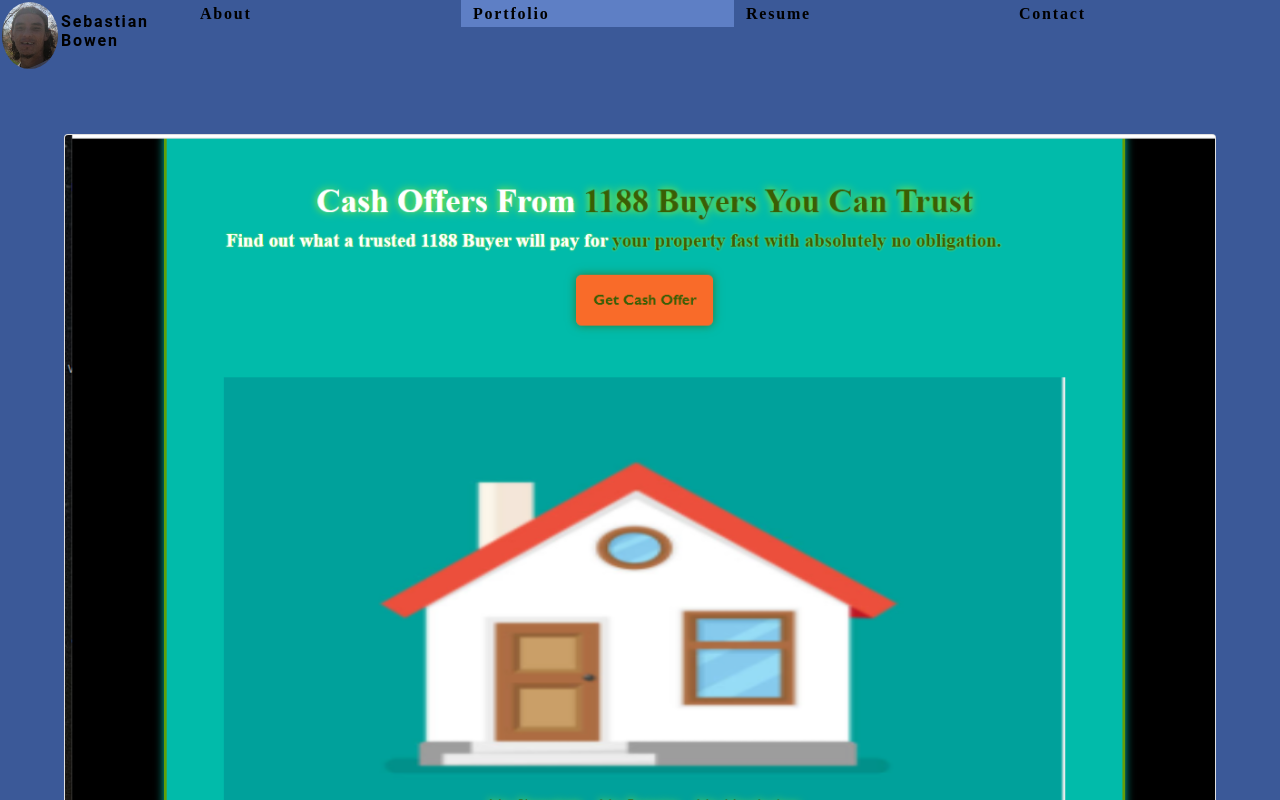
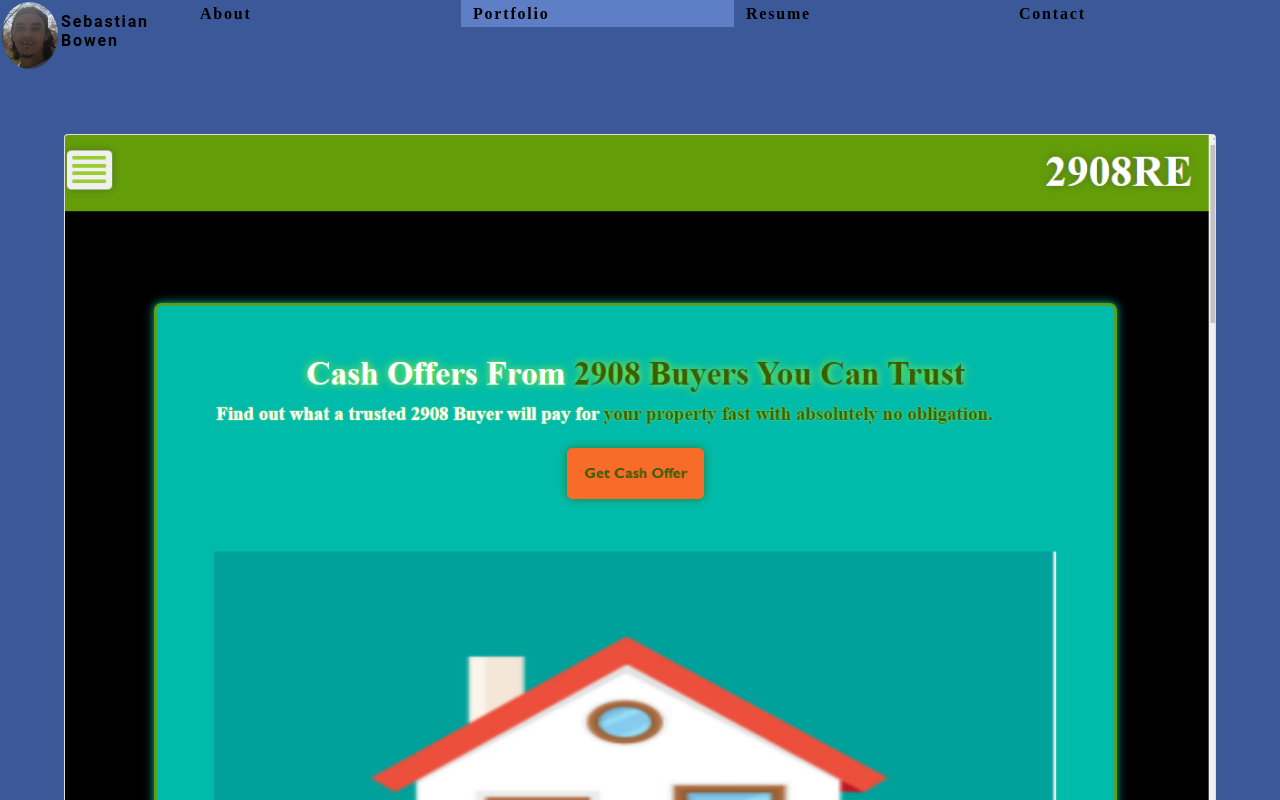
Before and after one commit to Sebastian2908-2007/sebastians-portfolio, a React (Create React App) app: page / in a window 1280 px wide. Both pictures are taken after a click on the element "Portfolio". Shown: the top 800 px of the page. Built offline with nearby package versions, Linux system fonts and the light colour scheme.

Commit message:
updated 1188 real estate section in profile to reflect new custom domain as well as changing the picture to a current one with the 2908 changes

```diff
--- a/src/components/Portfolio/index.js
+++ b/src/components/Portfolio/index.js
@@ -2,11 +2,11 @@ function Portfolio() {
     return(
         <section className="d-flex flex-column justify-content-center">
 <div className="card">
-  <img className="card-img-top"   src={require('../../assets/images/1188.png')} alt="1188 RE App"/>
+  <img className="card-img-top"   src={require('../../assets/images/2908.png')} alt="1188 RE App"/>
   <div className="card-body">
-    <h5 className="card-title">1188 Real Estate</h5>
+    <h5 className="card-title">2908 Real Estate</h5>
     <p className="card-text"><a href='https://github.com/Sebastian2908-2007/1188-real-estate' target="_blank" rel='noreferrer'>Github link</a></p>
-    <a href=" https://still-chamber-32033.herokuapp.com" target="_blank" rel='noreferrer' className="btn btn-primary">Deployed Site</a>
+    <a href=" https://2908realestate.com" target="_blank" rel='noreferrer' className="btn btn-primary">Deployed Site</a>
   </div>
 </div>
 
```
Also changed, not shown: src/assets/images/1188.png (deleted), src/assets/images/2908.png (added).
